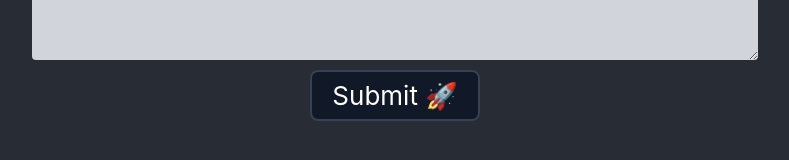
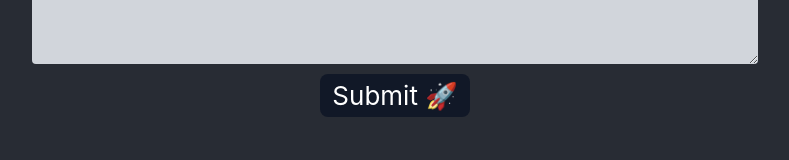
Before and after one commit to PyromancerBoom/ai-hack-nudge, a React (Create React App) app in the folder cinnamonroll/: page / in a window 1280 px wide. Shown: the part 522-682 px from the top of the page, without its empty margins (245-1034 px from the left). Built offline with nearby package versions, Linux system fonts and the light colour scheme.

Commit message:
css improve

```diff
--- a/cinnamonroll/src/components/SubmitButton.js
+++ b/cinnamonroll/src/components/SubmitButton.js
@@ -3,7 +3,7 @@ import React from "react";
 const SubmitButton = () => {
   return (
     <div>
-      <button className="rounded-lg px-5 py-1 border-2 border-gray-700 text-white bg-gray-900 hover:bg-gray-700 hover:text-white duration-300">
+      <button className="rounded-lg px-3 py-0.5 border-1 border-gray-700 text-white bg-gray-900 hover:bg-gray-700 hover:text-white duration-300">
         Submit 🚀
       </button>
     </div>
```
